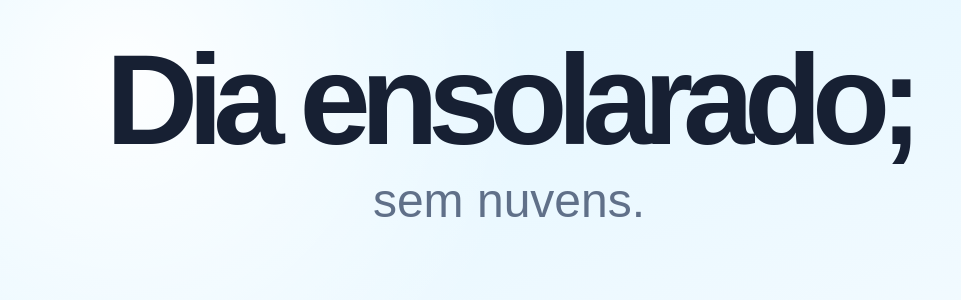
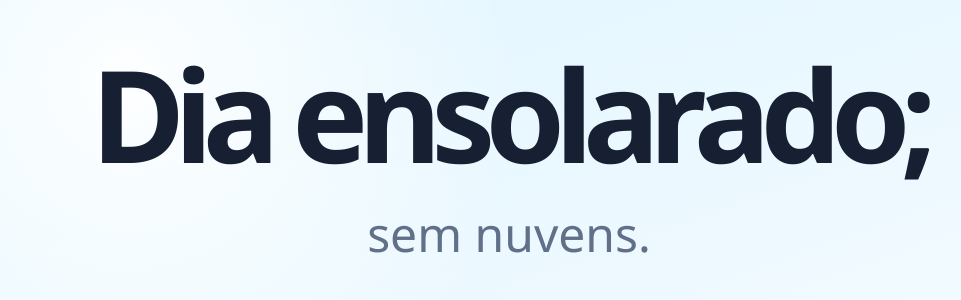
Before and after one commit to dnncamargo/web-wordcloud, a Next.js app: page /rain-area in a window 1280 px wide. Shown: the top 300 px of the page, without its empty margins (131-1092 px from the left). Built offline with nearby package versions, Linux system fonts and the light colour scheme; no server answers; the database is empty.

Commit message:
alteração de fonte e layout

```diff
--- /dev/null
+++ b/app/fonts.ts
@@ -0,0 +1,12 @@
+import { Noto_Sans, IBM_Plex_Mono } from "next/font/google";
+
+export const notoSans = Noto_Sans({
+  subsets: ["latin"],
+  variable: "--font-sans",
+});
+
+export const plexMono = IBM_Plex_Mono({
+  subsets: ["latin"],
+  weight: ["400", "500"],
+  variable: "--font-mono",
+});
--- a/app/globals.css
+++ b/app/globals.css
@@ -6,6 +6,23 @@
   --line: rgba(23, 32, 51, 0.12);
   --accent: #0ea5e9;
   --accent-dark: #0369a1;
+  --gray: #383838;
+}
+
+@font-face {
+  font-family: "Cloud";
+  src: url("/fonts/Cloud24-Reg.ttf") format("truetype");
+  font-weight: 400;
+  font-style: normal;
+  font-display: swap;
+}
+
+@font-face {
+  font-family: "Cloud";
+  src: url("/fonts/Cloud24-Bold.ttf") format("truetype");
+  font-weight: 700;
+  font-style: normal;
+  font-display: swap;
 }
 
 * {
@@ -14,16 +31,12 @@
 
 html,
 body {
-  max-width: 100vw;
-  min-height: 100vh;
-  overflow-x: hidden;
-}
-
-body {
   margin: 0;
   color: var(--foreground);
-  background: radial-gradient(circle at top left, #ffffff 0, transparent 36%), linear-gradient(135deg, #dff5ff, #eaf7ff 45%, #f8fbff);
-  font-family: Arial, Helvetica, sans-serif;
+  background:
+    radial-gradient(circle at top left, #ffffff 0, transparent 36%),
+    linear-gradient(135deg, #dff5ff, #eaf7ff 45%, #f8fbff);
+  font-family: var(--font-sans), Arial, Helvetica, sans-serif;
 }
 
 a {
@@ -74,7 +87,6 @@ input {
 .empty-evaporation p {
   margin: 0;
   font-weight: 800;
-  letter-spacing: -0.04em;
 }
 
 .floating-idea {
@@ -230,7 +242,6 @@ input {
   color: var(--foreground);
   font-size: clamp(2rem, 5vw, 5.5rem);
   line-height: 0.92;
-  letter-spacing: -0.08em;
 }
 
 .empty-rain-message {
@@ -278,8 +289,6 @@ input {
     gap: 4px;
   }
 }
-
-/* Rain Area livre */
 
 .free-rain-stage {
   grid-template-rows: auto minmax(0, 1fr) auto;
@@ -395,80 +404,10 @@ input {
   gap: 6px;
 }
 
-.clean-cloud-item {
-  display: grid;
-  gap: 6px;
-  padding: 8px;
-  border-radius: 8px;
-}
-
-.clean-cloud-item.active {
-  background: rgba(14, 165, 233, 0.09);
-}
-
-.clean-cloud-item.archived {
-  opacity: 0.45;
-}
-
-.cloud-name-button {
-  width: 100%;
-  border: 0;
-  background: transparent;
-  color: inherit;
-  text-align: left;
-  cursor: pointer;
-  padding: 0;
-}
-
-.cloud-name-button:disabled {
-  cursor: not-allowed;
-}
-
-.cloud-name-button strong {
-  display: block;
-  font-size: 0.95rem;
-}
-
-.cloud-name-button small {
-  color: var(--muted);
-  font-weight: 700;
-}
-
 .current-cloud-clean-header {
   display: grid;
   gap: 2px;
   margin-bottom: 18px;
-}
-
-.clean-title-input,
-.clean-question-input,
-.accepted-clean-word input {
-  width: 100%;
-  border: 0;
-  outline: 0;
-  background: transparent;
-  color: var(--foreground);
-}
-
-.clean-title-input {
-  font-size: clamp(2rem, 5vw, 4.4rem);
-  font-weight: 900;
-  line-height: 0.9;
-  letter-spacing: -0.09em;
-}
-
-.clean-question-input {
-  resize: none;
-  color: var(--muted);
-  font-size: clamp(1rem, 2vw, 1.35rem);
-  line-height: 1.25;
-}
-
-.clean-title-input:focus,
-.clean-question-input:focus,
-.accepted-clean-word input:focus {
-  background: rgba(14, 165, 233, 0.07);
-  border-radius: 7px;
 }
 
 .clean-section {
@@ -687,7 +626,12 @@ input {
 .sky-clean-header h1 {
   margin: 0;
   font-size: 1rem;
-  letter-spacing: -0.04em;
+}
+
+.sky-header-actions {
+  display: flex;
+  align-items: center;
+  gap: 6px;
 }
 
 .clean-cloud-item {
@@ -763,7 +707,6 @@ input {
   font-size: clamp(2rem, 5vw, 4.4rem);
   font-weight: 900;
   line-height: 0.9;
-  letter-spacing: -0.09em;
 }
 
 .clean-question-input {
@@ -964,3 +907,14 @@ input {
   line-height: 1;
   color: #be123c;
 }
+
+.sky-clean-header h1,
+.clean-title-input,
+.rain-overlay-header h1,
+.empty-evaporation p {
+  font-family: "Cloud", var(--font-sans), sans-serif;
+}
+
+.clean-question-input {
+  font-family: var(--font-mono), monospace;
+}
--- a/app/layout.tsx
+++ b/app/layout.tsx
@@ -1,20 +1,10 @@
 import type { Metadata } from "next";
-import { Geist, Geist_Mono } from "next/font/google";
+import { notoSans, plexMono } from "./fonts";
 import "./globals.css";
-
-const geistSans = Geist({
-  variable: "--font-geist-sans",
-  subsets: ["latin"],
-});
-
-const geistMono = Geist_Mono({
-  variable: "--font-geist-mono",
-  subsets: ["latin"],
-});
 
 export const metadata: Metadata = {
   title: "Nuvem Digital",
-  description: "Evapore suas ideias e veja o que acontece com elas na nuvem digital.",
+  description: "Plataforma colaborativa de nuvens de palavras",
 };
 
 export default function RootLayout({
@@ -24,10 +14,10 @@ export default function RootLayout({
 }>) {
   return (
     <html
-      lang="en"
-      className={`${geistSans.variable} ${geistMono.variable} h-full antialiased`}
+      lang="pt-BR"
+      className={`${notoSans.variable} ${plexMono.variable} h-full antialiased`}
     >
-      <body className="min-h-full flex flex-col">{children}</body>
+      <body>{children}</body>
     </html>
   );
 }
--- a/components/RainAreaPanel.tsx
+++ b/components/RainAreaPanel.tsx
@@ -140,10 +140,9 @@ export default function RainAreaPanel() {
   const [layoutSeed, setLayoutSeed] = useState(1);
 
   useEffect(() => {
-    setLayoutSeed(Date.now());
-
-    const unsubscribe = listenGlobalSettings((cloudId) => {
+    const unsubscribe = listenGlobalSettings((cloudId, windSeed) => {
       setActiveCloudId(cloudId);
+      setLayoutSeed(windSeed || Date.now());
     });
 
     return () => unsubscribe();
--- a/lib/firebase/cloudService.ts
+++ b/lib/firebase/cloudService.ts
@@ -1,19 +1,6 @@
 import { db } from "@/lib/firebase/client";
 import { normalizeWord } from "@/lib/normalizeWord";
-import {
-  addDoc,
-  collection,
-  deleteDoc,
-  doc,
-  getDoc,
-  increment,
-  onSnapshot,
-  orderBy,
-  query,
-  serverTimestamp,
-  setDoc,
-  updateDoc,
-} from "firebase/firestore";
+import { addDoc, collection, deleteDoc, doc, getDoc, increment, onSnapshot, serverTimestamp, setDoc, updateDoc } from "firebase/firestore";
 
 export type FirebaseCloud = {
   id: string;
@@ -38,9 +25,16 @@ export type FirebaseNewWord = {
   deviceId: string;
 };
 
-export function listenGlobalSettings(callback: (activeCloudId: string | null) => void) {
+export type GlobalSettings = {
+  activeCloudId: string | null;
+  windSeed: number;
+};
+
+export function listenGlobalSettings(callback: (activeCloudId: string | null, windSeed: number) => void) {
   return onSnapshot(doc(db, "settings", "global"), (snapshot) => {
-    callback(snapshot.data()?.activeCloudId ?? null);
+    const data = snapshot.data();
+
+    callback(data?.activeCloudId ?? null, Number(data?.windSeed ?? 1));
   });
 }
 
@@ -107,7 +101,7 @@ export function listenWords(cloudId: string, callback: (words: FirebaseWord[]) =
           count: Number(data.count ?? 1),
           aliases: Array.isArray(data.aliases) ? data.aliases : [],
         };
-      })
+      }),
     );
   });
 }
@@ -170,7 +164,7 @@ export async function activateCloud(cloudId: string) {
     {
       activeCloudId: cloudId,
     },
-    { merge: true }
+    { merge: true },
   );
 }
 
@@ -190,7 +184,7 @@ export async function archiveCloud(cloudId: string) {
       {
         activeCloudId: null,
       },
-      { merge: true }
+      { merge: true },
     );
   }
 }
@@ -203,11 +197,7 @@ export async function unarchiveCloud(cloudId: string) {
   });
 }
 
-export async function updateCloudText(
-  cloudId: string,
-  field: "title" | "publicTitle",
-  value: string
-) {
+export async function updateCloudText(cloudId: string, field: "title" | "publicTitle", value: string) {
   await updateDoc(doc(db, "clouds", cloudId), {
     [field]: value,
     updatedAt: serverTimestamp(),
@@ -258,11 +248,7 @@ export async function approveNewWord(cloudId: string, newWordId: string, text: s
   });
 }
 
-export async function mergeNewWordIntoWord(
-  cloudId: string,
-  newWord: FirebaseNewWord,
-  targetWord: FirebaseWord
-) {
+export async function mergeNewWordIntoWord(cloudId: string, newWord: FirebaseNewWord, targetWord: FirebaseWord) {
   await updateDoc(doc(db, "clouds", cloudId, "words", targetWord.id), {
     count: increment(1),
     aliases: [...new Set([...(targetWord.aliases ?? []), newWord.text])],
@@ -293,3 +279,14 @@ export async function updateWordText(cloudId: string, word: FirebaseWord, nextTe
 export async function deleteWord(cloudId: string, wordId: string) {
   await deleteDoc(doc(db, "clouds", cloudId, "words", wordId));
 }
+
+export async function blowWind() {
+  await setDoc(
+    doc(db, "settings", "global"),
+    {
+      windSeed: Date.now(),
+      updatedAt: serverTimestamp(),
+    },
+    { merge: true },
+  );
+}
```
Also changed, not shown: components/EvaporationPanel.tsx (+4 -17 lines), components/SkyPanel.tsx (+16 -2 lines), public/fonts/Cloud24-Bold.ttf (added), public/fonts/Cloud24-Reg.ttf (added).
